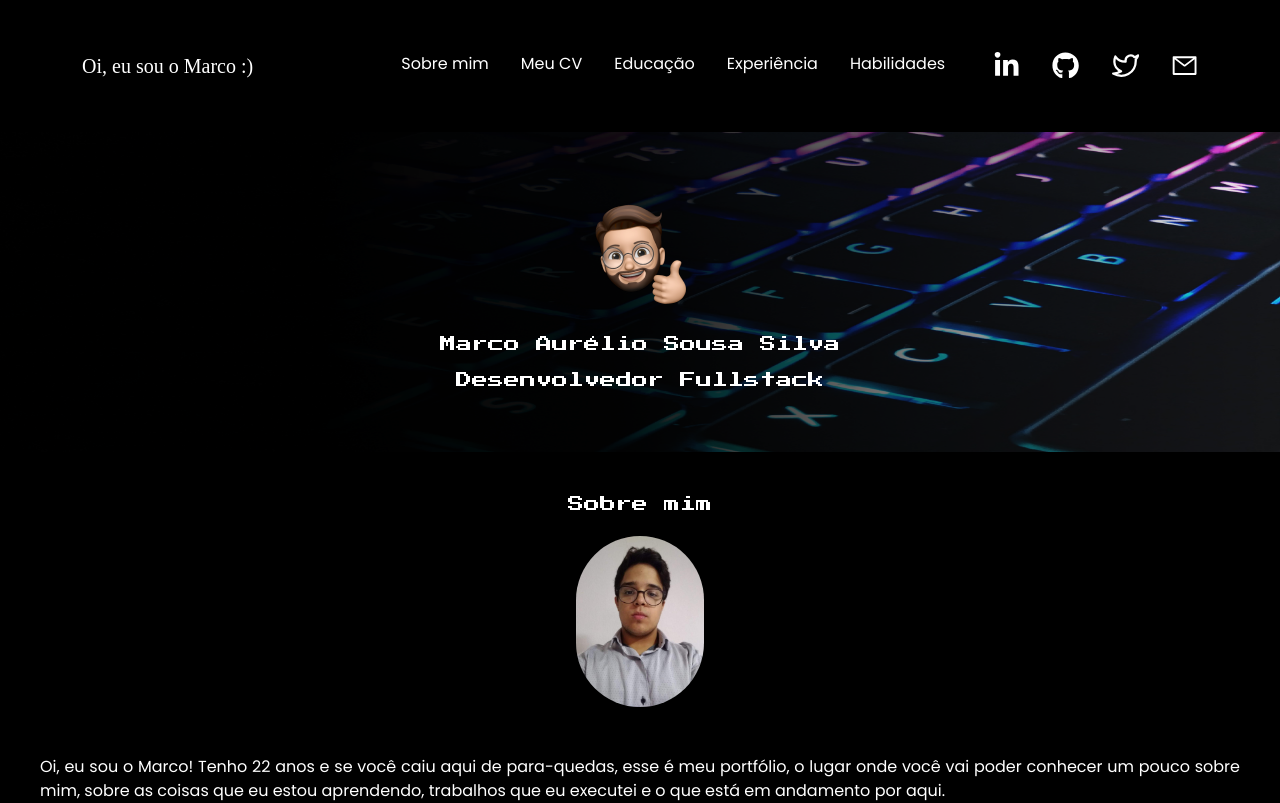
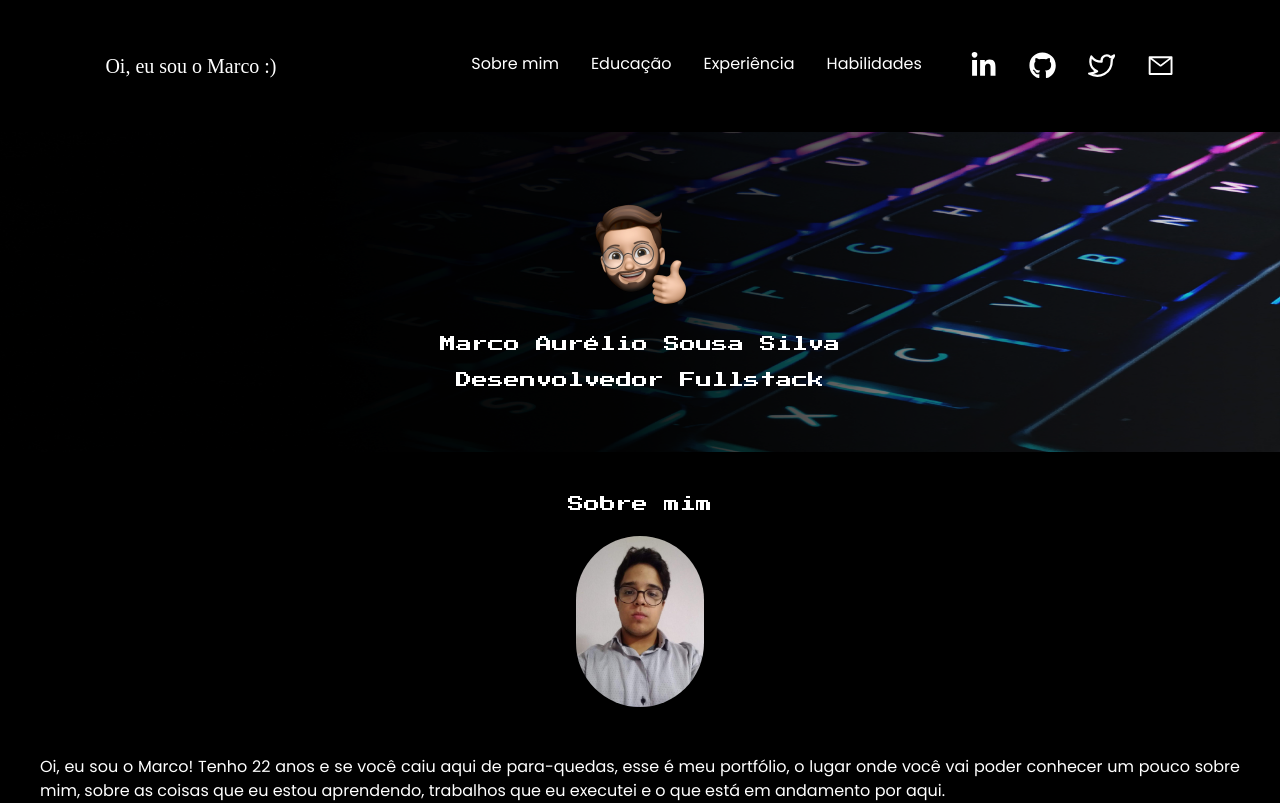
Before and after one commit to maurelio631/maurelio631.github.io, a React (Vite) app: page / in a window 1280 px wide. Shown: the top 803 px of the page. Built offline with nearby package versions, Linux system fonts and the light colour scheme; a web font is replaced by a local one.

Commit message:
Remoção do link Meu CV da navbar

```diff
--- a/src/Components/NavBar.jsx
+++ b/src/Components/NavBar.jsx
@@ -38,7 +38,12 @@ export default function NavBar() {
             )}
           </button>
         </div>
-        <ul className={`flex flex-col md:flex-row ${navbarOpen ? "flex" : "sm:hidden"} md:flex`} id="navbarLinks">
+        <ul
+          className={`flex flex-col md:flex-row ${
+            navbarOpen ? "flex" : "sm:hidden"
+          } md:flex`}
+          id="navbarLinks"
+        >
           <li className="p-4 text-center">
             <Link
               to="SobreMim"
@@ -50,9 +55,6 @@ export default function NavBar() {
             >
               Sobre mim{" "}
             </Link>
-          </li>
-          <li className="p-4 text-center">
-             <a href="src\Assets\documents\Marco.pdf" target="_blank" download >Meu CV</a>
           </li>
           <li className="p-4 text-center">
             <Link
```
